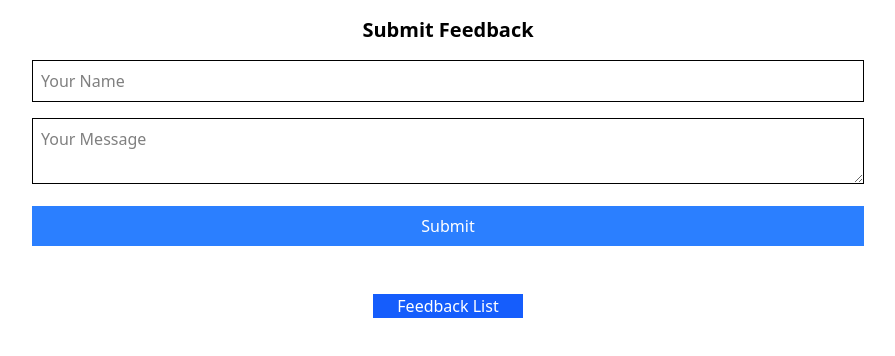
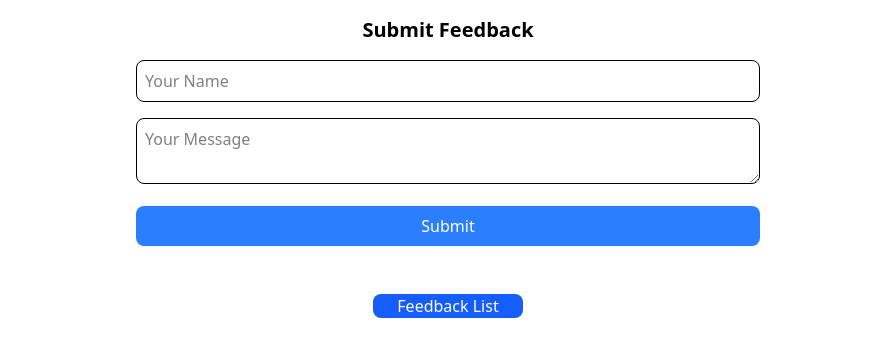
Before and after one commit to janakripan/feedback-pwa, a React (Vite) app: page / in a window 1280 px wide. Shown: the top 356 px of the page, without its empty margins (192-1087 px from the left). Built offline with nearby package versions, Linux system fonts and the light colour scheme; no server answers.

Commit message:
second commit

```diff
--- a/src/pages/Display/DisplayFeedback.jsx
+++ b/src/pages/Display/DisplayFeedback.jsx
@@ -12,7 +12,7 @@ function DisplayFeedback() {
 
   return (
     <div className='w-full max-w-screen-xl h-fit min-h-screen p-4 md:p-10 mx-auto'>
-        <ul className='w-full h-full grid md:grid-cols-3 lg:grid-cols-5'>
+        <ul className='w-full h-full grid md:grid-cols-3 lg:grid-cols-5 gap-4'>
             {
                 feedbackList.map((feedback)=>(
                     <DisplayCard
@@ -27,9 +27,9 @@ function DisplayFeedback() {
 
         </ul>
 
-       <div className='bg-blue-500 w-fit h-fit mt-12'>
+       <div className='bg-blue-500 w-fit h-fit mt-12 rounded-lg'>
          <Link className='p-6 text-white' to={"/"}>
-         home
+         Home
          </Link>
        </div>
 
--- a/src/pages/Display/displayComponents/DisplayCard.jsx
+++ b/src/pages/Display/displayComponents/DisplayCard.jsx
@@ -8,11 +8,11 @@ function DisplayCard({
 }) {
 
   return (
-    <div className='w-full h-full p-4 ' >
-        <h2 className='text-2xl font-medium'>
+    <div className='w-full h-full p-4  outline outline-gray-200 rounded-md shadow-lg flex flex-col items-center ' >
+        <h2 className='text-xl font-medium mb-4'>
             {name}
         </h2>
-        <p className='text-lg font normal'>
+        <p className='text-base font normal mb-3'>
             {feedback}
         </p>
         <span className='text-xs font-light'>
--- a/src/pages/Home/Home.jsx
+++ b/src/pages/Home/Home.jsx
@@ -26,35 +26,35 @@ const Home = () => {
         onSubmit={async (values, { resetForm, setStatus }) => {
           const result = await submitFeedback(values);
           setStatus(result.message);
-          resetForm(); // Reset form on success
+          resetForm();
         }}
       >
         {({ status }) => (
-          <Form className="mt-4 w-full md:w-8/12  ">
+          <Form className="mt-4 w-full md:w-6/12  ">
 
-            <div className="mb-4">
+            <div className="mb-4 rounded-lg">
               <Field
                 type="text"
                 name="name"
                 placeholder="Your Name"
-                className="border p-2 w-full"
+                className="border p-2 w-full rounded-lg"
               />
               <ErrorMessage name="name" component="p" className="text-red-500" />
             </div>
 
 
-            <div className="mb-4">
+            <div className="mb-4 rounded-lg">
               <Field
                 as="textarea"
                 name="message"
                 placeholder="Your Message"
-                className="border p-2 w-full"
+                className="border p-2 w-full rounded-lg"
               />
               <ErrorMessage name="message" component="p" className="text-red-500" />
             </div>
 
 
-            <button type="submit" className="bg-blue-500 text-white p-2 w-full">
+            <button type="submit" className="bg-blue-500 text-white p-2 w-full rounded-lg">
               Submit
             </button>
 
@@ -63,7 +63,7 @@ const Home = () => {
           </Form>
         )}
       </Formik>
-      <div className="w-fit h-fit bg-blue-600 text-white mt-12">
+      <div className="w-fit h-fit bg-blue-600 text-white mt-12 rounded-lg">
         <Link className="p-6" to={"/feedback"}>
         Feedback List
         </Link>
```
